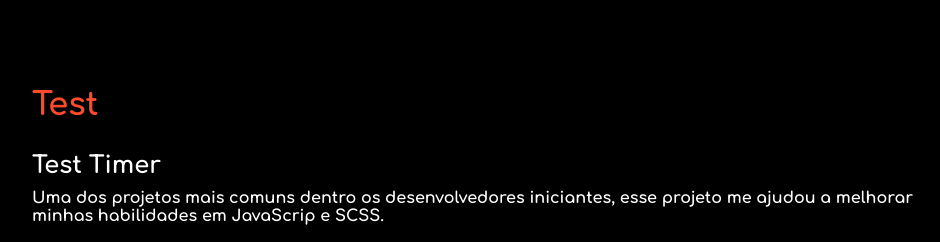
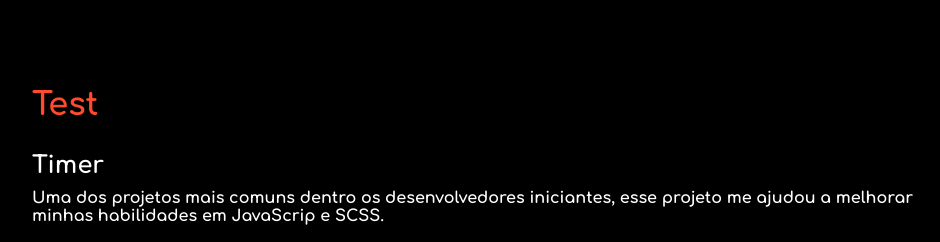
Before and after one commit to Proce2/JavaScript-Portfolio-Project, a plain HTML site: page index.html in a window 1280 px wide. Shown: the part 948-1190 px from the top of the page, without its empty margins (160-1100 px from the left). Drawn offline with nearby package versions, Linux system fonts and the light colour scheme.

Commit message:
Update index.html

```diff
--- a/index.html
+++ b/index.html
@@ -52,7 +52,7 @@
             <div class="flex-2">
                 <div class="col-1">
                     <div>
-                        <h2>Test Timer</h2>
+                        <h2>Timer</h2>
                         <div class="text-project">Uma dos projetos mais comuns dentro os desenvolvedores iniciantes, esse projeto me ajudou a melhorar minhas habilidades em JavaScrip e SCSS.</div>
                         <button class="btn_one">
                     <a href="PomodoroTimer.html">view demo</a>
```
